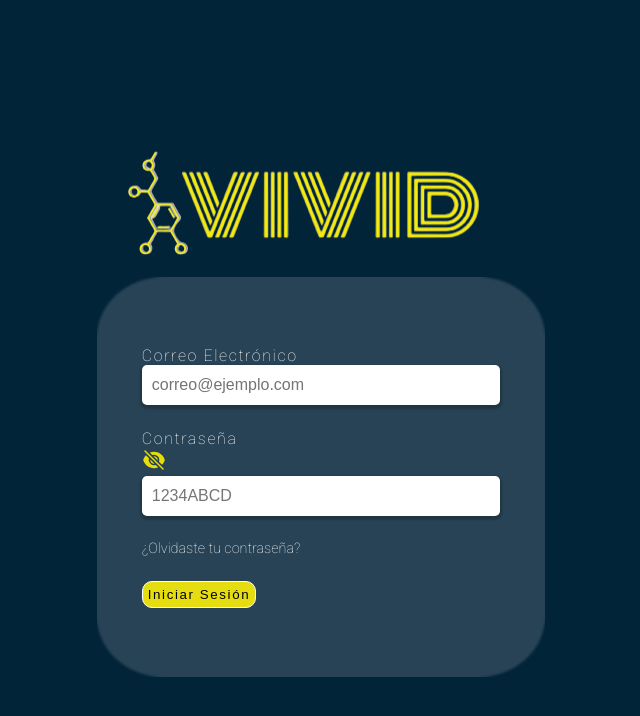
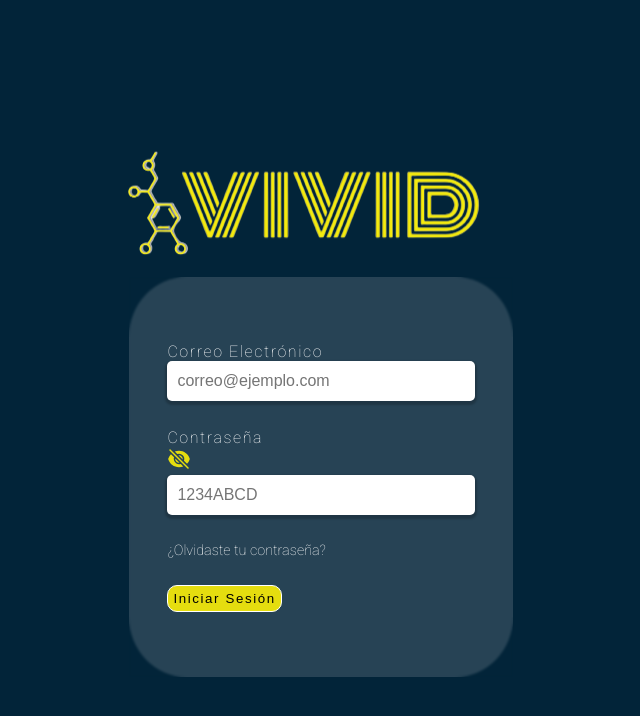
Before and after one commit to Marinafactoriaf5/pn11-finalproject-group4, a React (Vite) app: page /loginPage in a window 1280 px wide. Shown: the top 716 px of the page, without its empty margins (319-959 px from the left). Built offline with nearby package versions, Linux system fonts and the light colour scheme.

Commit message:
cuadro del login hecho

```diff
--- a/src/Components/Login/LoginSpace.css
+++ b/src/Components/Login/LoginSpace.css
@@ -9,9 +9,8 @@
 }
 
 .bodySquare {
-
-    width: 35vw;
-    height: 50vh;
+    min-width: 30%;
+    height: 50%;
     background-color: rgba(237, 233, 234, 0.157);
     border-radius: 15%;
 }
```
